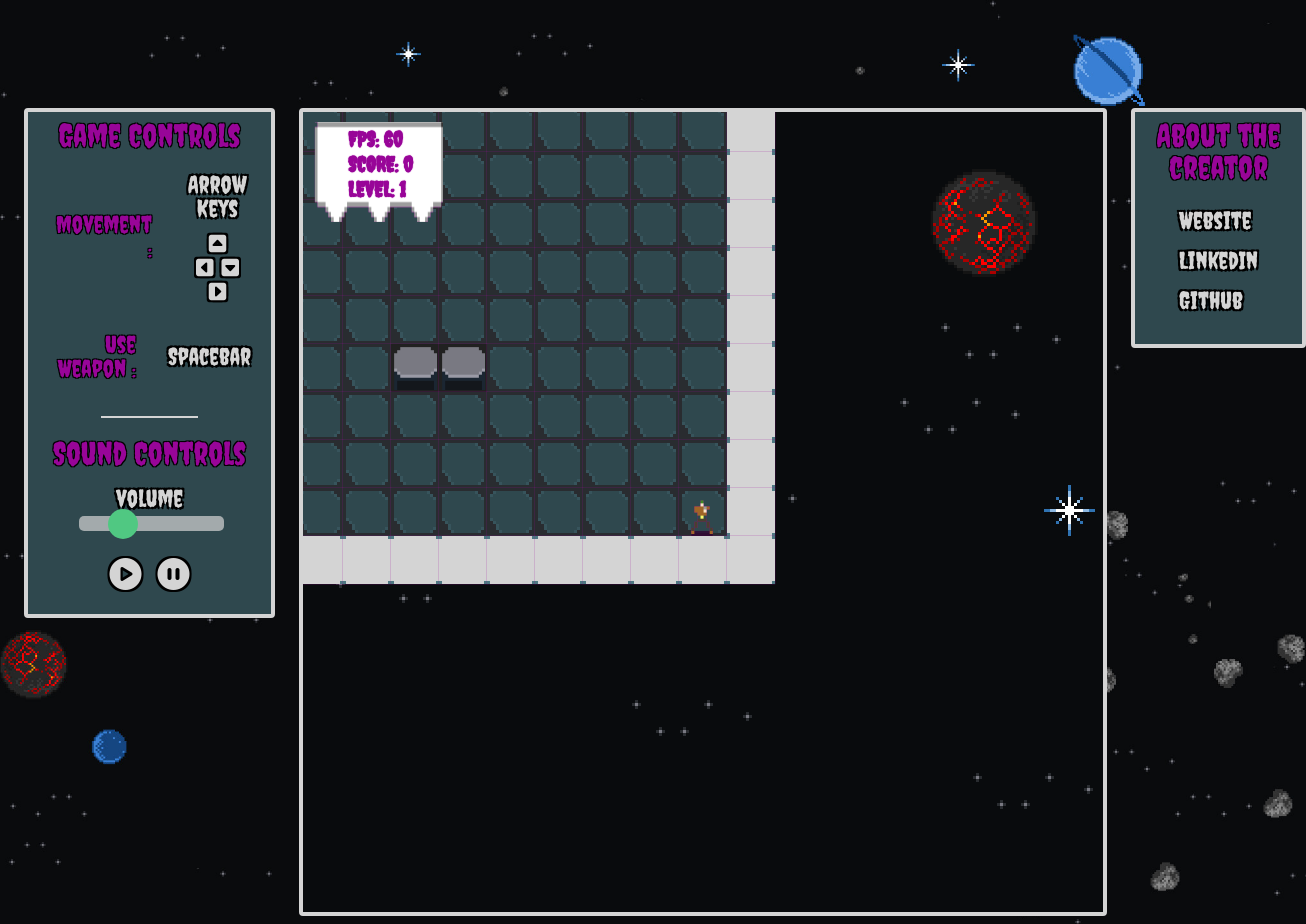
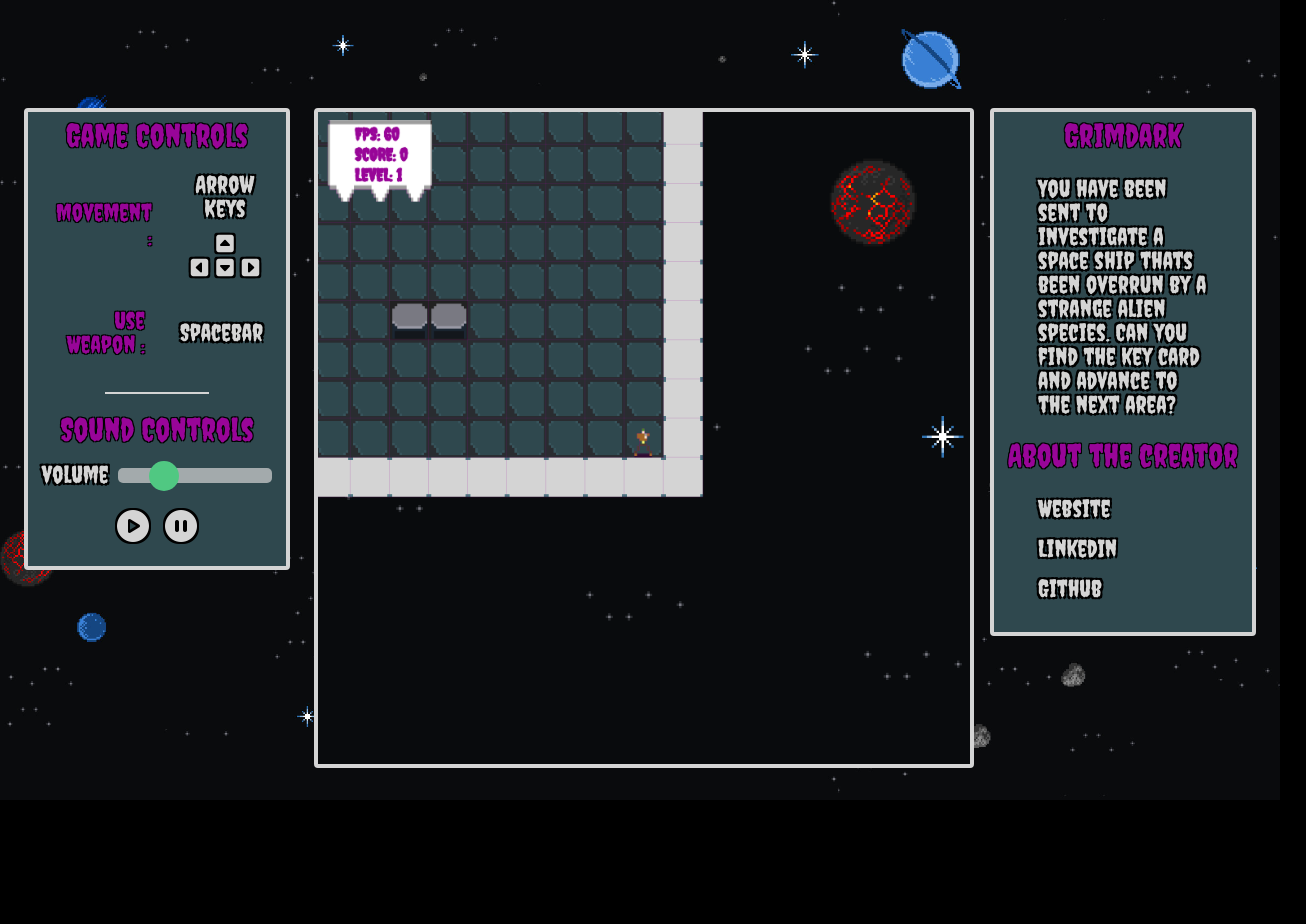
Before and after one commit to drice89/grimdark, a website: page index.html in a window 1280 px wide. Both pictures are taken after a click on the button "PLAY!". Shown: the whole page, 1306 px wide, since content can reach past the window. After the commit the page ends 800 px from the top, so only its background shows below. Drawn offline with Linux system fonts and the light colour scheme.

Commit message:
Add levels and replayability

```diff
--- a/css/main.css
+++ b/css/main.css
@@ -36,15 +36,18 @@ canvas {
   display: block;
 }
 
-.welcome{
+.game-container {
   position: relative;
 }
+/* .welcome{
+  position: relative;
+} */
 
 #game {
   margin-top: -20;
 }
 
-#start {
+.action-button {
     background-color: purple;
     position: absolute;
     left: 253px;
@@ -57,7 +60,6 @@ canvas {
     color: rgba(94, 255, 152, 1);
     font-size: 28px;
     text-shadow: -1px -1px 0 #000, 1px -1px 0 #000, -1px 1px 0 #000, 1px 1px 0 #000;
-
 }
 
 img{
@@ -65,7 +67,7 @@ img{
   height: 900px;
 }
 
-#start:hover {
+.action-button:hover {
     background-color: rgba(94, 255, 152, 1);
     position: absolute;
     left: 253px;
--- a/index.html
+++ b/index.html
@@ -50,14 +50,21 @@
         </div>
       </aside>
       <!-- <div class="welcome"><img src="./assets/game.png" alt="" /></div> -->
-      <div class="welcome">
-        <img class="header logo" src="./assets/Grimdark.png">
-        <canvas id="pregame" width="800" height="800"></canvas>
-        <button id="start">PLAY!</button>
-      </div>
-      <canvas id="game" class="hidden" width="800" height="800"></canvas>
+      <section class="game-container">
+        <div id="welcome">
+          <img class="header logo" src="./assets/Grimdark.png">
+          <canvas id="pregame" width="800" height="800"></canvas>
+        </div>
+        <canvas id="game" class="hidden" width="800" height="800"></canvas>
+        <button id="start" class="action-button">PLAY!</button>
+      </section>
       <aside>
         <div>
+          <h3>Grimdark</h3>
+          <ul class="about">
+            <li>You have been sent to investigate a space ship thats been overrun by a strange alien species. Can you find the key card
+            and advance to the next area?</li>
+          </ul>
           <h3>About the creator</h3>
           <ul class="about">
             <li><a href="https://drice89.github.io/portfolio/index.html">Website</a></li>
--- a/src/index.js
+++ b/src/index.js
@@ -25,6 +25,8 @@ window.currentSecond = 0,
 window.frameCount = 0,
 window.framesLastSecond = 0;
 window.lastFrameTime = 0;
+window.level = 1
+window.gameStatus = "active"
 window.music = new Audio(ASSETURLS.hootsforce)
 
 
@@ -65,8 +67,10 @@ document.addEventListener("DOMContentLoaded", () => {
   const pregame = new Pregame()
   requestAnimationFrame(pregame.drawPregame)
   const start = document.getElementById("start")
+
   start.addEventListener( "click", () =>{
-    document.querySelectorAll(".welcome")[0].setAttribute("class", "hidden")
+    document.getElementById("welcome").setAttribute("class", "hidden")
+    start.setAttribute("class", "hidden")
     document.getElementById("game").setAttribute("class", "show")
     const play = document.getElementById("play")
     const pause = document.getElementById("pause")
@@ -93,7 +97,7 @@ document.addEventListener("DOMContentLoaded", () => {
 
     const game = document.getElementById("game")
     window.ctx = game.getContext('2d');
-    const newGame = new Game([game.width, game.height], 1)
+    let newGame = new Game([game.width, game.height], window.level)
     window.ctx.font = "bold 16pt 'Creepster'";
 
     window.addEventListener("keydown", (e) => {
@@ -108,42 +112,35 @@ document.addEventListener("DOMContentLoaded", () => {
     });
 
     pregame.gameStart = true;
-    requestAnimationFrame(newGame.drawGame);
+    function handleGameResults(res) {
+      switch (res) {
+        case "win":
+          window.level++
+          start.innerText = "Next Level"
+          start.setAttribute("class", "action-button")
+          break;
+        case "loss":
+          window.level = 1
+          start.innerText = "Replay"
+          start.setAttribute("class", "action-button")
+          break;
+        case "endgame":
+          window.level = 1
+          start.innerText = "You Won! Thanks for Playing! Click to play again!"
+          start.setAttribute("class", "action-button")
+          break;
+      }
+    }
+
+    requestAnimationFrame(newGame.drawGame)
+
+    const checkStatus = setInterval( function() {
+      if(newGame.gameStatus !== "active") {
+        handleGameResults(newGame.gameStatus)
+        clearInterval(checkStatus)
+      }
+    }, 17)
+
   })
 
-
 });
-
-
-
-
-
-
-
-
-
-
-
-
-
-// const interiorWalls = {
-//   1: {x:144, y:0, w:48, h:48},
-//   2: {x:112, y:0, w:16, h:16},
-//   3: {x:128, y:0, w:16, h:16},
-//   4: {x:144, y:0, w:16, h:16},
-//   5: {x:160, y:0, w:16, h:16},
-//   6: {x:176, y:0, w:16, h:16},
-// }
-
-// const floorTiles = {
-//   1: {x:0, y:16, w:48, h:48},
-//   2: {x:112, y:16, w:16, h:16},
-//   3: {x:128, y:16, w:16, h:16},
-//   4: {x:144, y:16, w:16, h:16},
-//   5: {x:160, y:16, w:16, h:16},
-//   6: {x:176, y:16, w:16, h:16},
-// }
-
-
-
-  //listeners
```
Also changed, not shown: dist/main.js.
